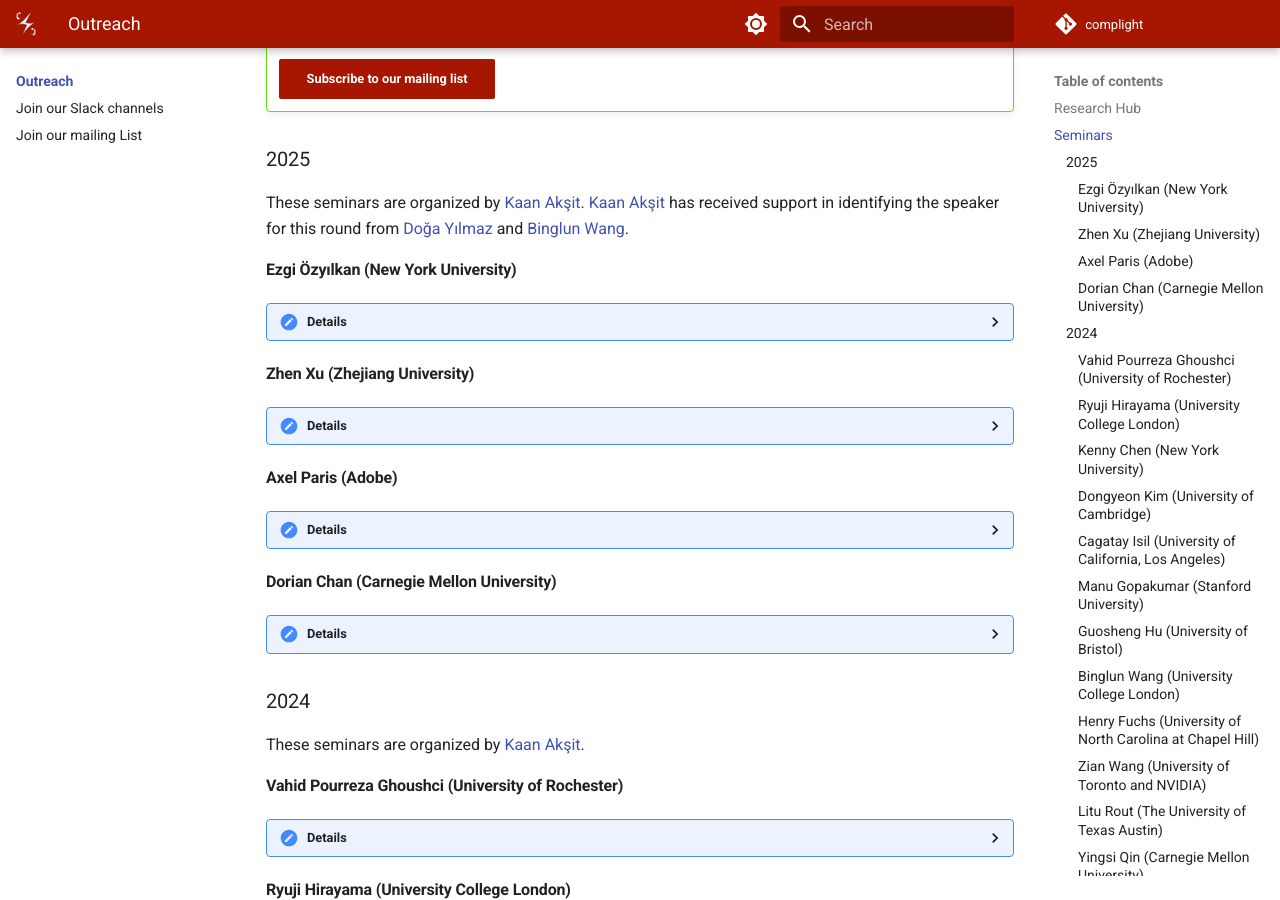
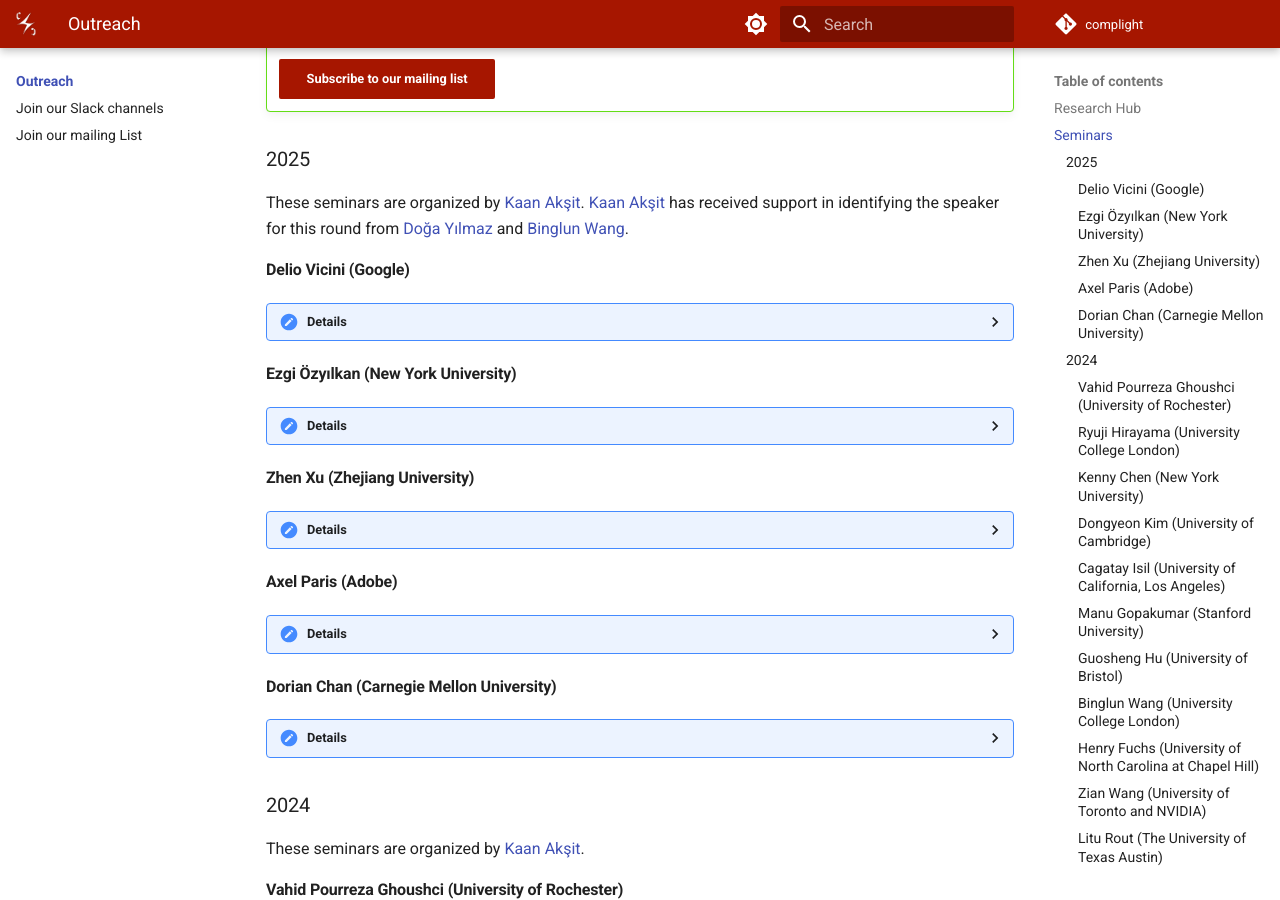
Before and after one commit to complight/complight.github.io, an MkDocs documentation site: the page built from docs/outreach/index.md, in a window 1280 px wide and 900 px high, scrolled down 1042 px. Built offline with MkDocs 1.6.1 and Material for MkDocs 9.7.7, drawn with Linux system fonts in a browser that asks for light colours.

Commit message:
Updating the outreach page.

```diff
--- a/docs/outreach/index.md
+++ b/docs/outreach/index.md
@@ -35,6 +35,20 @@ Overall, seminars are a blend of internal and external presenters.
 ### 2025
 These seminars are organized by [Kaan Akşit](https://kaanaksit.com).
 [Kaan Akşit](https://kaanaksit.com) has received support in identifying the speaker for this round from [Doğa Yılmaz](https://yilmazdoga.net/) and [Binglun Wang](https://binglunwang.github.io/).
+
+
+#### Delio Vicini (Google)
+
+??? Details
+    **Date:**
+    12th March 2025
+
+    **Presenter:** [Delio Vicini](https://dvicini.github.io/), Senior Research Scientist, Google
+
+    **Title:** Differentiable Monte Carlo integration for inverse rendering and PDE problems
+
+    **Watch:** [Recording (Password protected)](https://liveuclac-my.sharepoint.com/:v:/g/personal/ucackak_ucl_ac_uk/ETv3NpShQ8NOotPRHmFKO9oBZxE2-AtrKGbocgQDLi2VTg?nav=eyJyZWZlcnJhbEluZm8iOnsicmVmZXJyYWxBcHAiOiJTdHJlYW1XZWJBcHAiLCJyZWZlcnJhbFZpZXciOiJTaGFyZURpYWxvZy1MaW5rIiwicmVmZXJyYWxBcHBQbGF0Zm9ybSI6IldlYiIsInJlZmVycmFsTW9kZSI6InZpZXcifX0%3D&e=CsWdOb)
+
 
 #### Ezgi Özyılkan (New York University)
 
```
